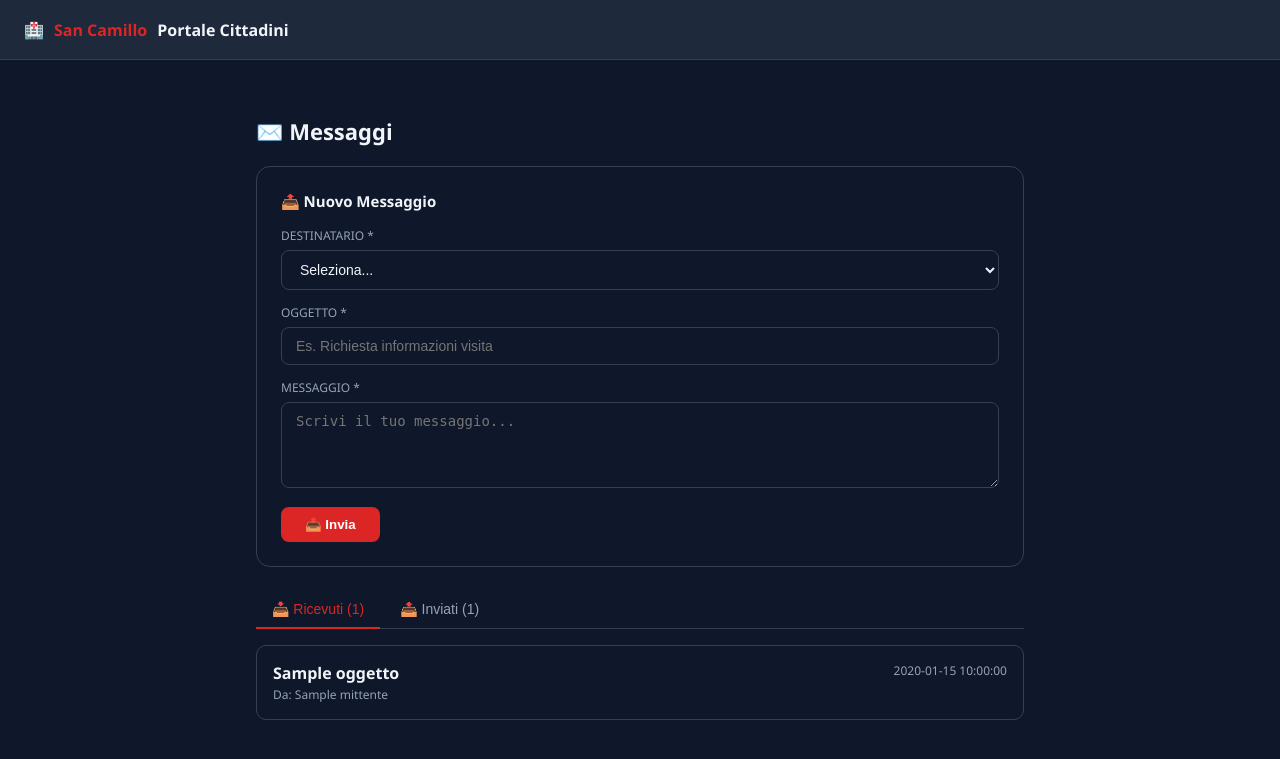
After one commit to millestaff/gestionaleosc, a FastAPI app: template templates/cittadini/messaggi.html in a window 1280 px wide. The commit adds this page. Shown: the top 759 px of the page. Run offline with FastAPI, Linux system fonts and the light colour scheme; the template is opened without the code that fills it: most values are stand-ins (such as "Sample title", 1, 10 or a date in 2020); parts of the project's set-up code (start-up, migrations or seed data) failed here and were passed over.

Commit message:
messaggi cittadini, PEC pazienti completa

```diff
--- a/routers/cittadini.py
+++ b/routers/cittadini.py
@@ -592,3 +592,58 @@ async def corso_prenota(request: Request):
         "timestamp": datetime.now().strftime("%d/%m/%Y %H:%M"),
     })
     return JSONResponse({"status": "ok", "message": f"Iscritto a: {corso['nome']}"})
+
+
+# ─── MESSAGGI ────────────────────────────────────────────────────────────────
+
+@router.get("/messaggi", response_class=HTMLResponse)
+async def messaggi_page(request: Request):
+    from database import get_db as _get_db
+    cittadino = await require_cittadino(request)
+    if isinstance(cittadino, RedirectResponse): return cittadino
+    async for db in _get_db():
+        messaggi_ricevuti = await db["pec"].find({
+            "destinatario": f"cittadino:{cittadino['discord_id']}"
+        }).sort("timestamp", -1).to_list(50)
+        messaggi_inviati = await db["pec"].find({
+            "mittente_id": cittadino["discord_id"],
+            "mittente_tipo": "cittadino"
+        }).sort("timestamp", -1).to_list(50)
+        dipendenti = await db["dipendenti"].find({"approvato": True}).to_list(100)
+        return templates.TemplateResponse("cittadini/messaggi.html", {
+            "request": request,
+            "cittadino": cittadino,
+            "ricevuti": messaggi_ricevuti,
+            "inviati": messaggi_inviati,
+            "dipendenti": dipendenti,
+            "reparti": [
+                {"id": "reparto:pronto_soccorso", "nome": "🚨 Pronto Soccorso"},
+                {"id": "reparto:degenze", "nome": "🛏️ Reparto Degenze"},
+                {"id": "reparto:chirurgia", "nome": "✂️ Chirurgia"},
+                {"id": "reparto:laboratorio", "nome": "🔬 Laboratorio Analisi"},
+                {"id": "reparto:farmacia", "nome": "💊 Farmacia"},
+                {"id": "reparto:amministrazione", "nome": "📁 Amministrazione"},
+            ],
+        })
+
+
+@router.post("/messaggi/invia")
+async def messaggi_invia(request: Request):
+    from database import get_db as _get_db
+    from datetime import datetime
+    cittadino = await require_cittadino(request)
+    if isinstance(cittadino, RedirectResponse): return cittadino
+    async for db in _get_db():
+        form = await request.form()
+        await db["pec"].insert_one({
+            "destinatario": form.get("destinatario"),
+            "oggetto": form.get("oggetto"),
+            "corpo": form.get("corpo"),
+            "priorita": "normale",
+            "mittente": cittadino["username"],
+            "mittente_id": cittadino["discord_id"],
+            "mittente_tipo": "cittadino",
+            "stato": "inviata",
+            "timestamp": datetime.now().strftime("%d/%m/%Y %H:%M"),
+        })
+        return JSONResponse({"status": "ok"})
--- a/templates/cittadini/base.html
+++ b/templates/cittadini/base.html
@@ -260,6 +260,7 @@
     <a href="/cittadini/referti" {% if request.url.path == '/cittadini/referti' %}class="active"{% endif %}>📋 Referti</a>
     <a href="/cittadini/candidatura" {% if request.url.path == '/cittadini/candidatura' %}class="active"{% endif %}>👨‍⚕️ Candidatura</a>
     <a href="/cittadini/corsi" {% if request.url.path == '/cittadini/corsi' %}class="active"{% endif %}>🩺 Corsi</a>
+      <a href="/cittadini/messaggi" {% if request.url.path == '/cittadini/messaggi' %}class="active"{% endif %}>✉️ Messaggi</a>
   </div>
   <div class="nav-user">
     {% if user.avatar %}
--- /dev/null
+++ b/templates/cittadini/messaggi.html
@@ -0,0 +1,132 @@
+{% extends "cittadini/base.html" %}
+{% block title %}Messaggi — Portale Cittadini{% endblock %}
+
+{% block content %}
+<div style="max-width:800px;margin:0 auto;padding:24px 16px;">
+
+  <h2 style="font-size:22px;font-weight:700;margin-bottom:20px;">✉️ Messaggi</h2>
+
+  <!-- NUOVO MESSAGGIO -->
+  <div style="background:var(--card);border:1px solid var(--border);border-radius:14px;padding:24px;margin-bottom:24px;">
+    <div style="font-weight:700;font-size:15px;margin-bottom:16px;">📤 Nuovo Messaggio</div>
+    <div style="display:grid;gap:14px;">
+      <div>
+        <label style="font-size:12px;color:var(--text-muted);margin-bottom:6px;display:block;">DESTINATARIO *</label>
+        <select id="m_dest" style="width:100%;background:var(--input);border:1px solid var(--border);border-radius:8px;padding:10px 14px;color:var(--text);font-size:14px;">
+          <option value="">Seleziona...</option>
+          <optgroup label="👤 Singoli Medici">
+            {% for d in dipendenti %}
+            <option value="paziente:{{ d.discord_id }}">{{ d.username }} — {{ d.ruolo or 'Medico' }}</option>
+            {% endfor %}
+          </optgroup>
+          <optgroup label="🏥 Reparti">
+            {% for r in reparti %}
+            <option value="{{ r.id }}">{{ r.nome }}</option>
+            {% endfor %}
+          </optgroup>
+        </select>
+      </div>
+      <div>
+        <label style="font-size:12px;color:var(--text-muted);margin-bottom:6px;display:block;">OGGETTO *</label>
+        <input id="m_oggetto" style="width:100%;background:var(--input);border:1px solid var(--border);border-radius:8px;padding:10px 14px;color:var(--text);font-size:14px;box-sizing:border-box;" placeholder="Es. Richiesta informazioni visita">
+      </div>
+      <div>
+        <label style="font-size:12px;color:var(--text-muted);margin-bottom:6px;display:block;">MESSAGGIO *</label>
+        <textarea id="m_corpo" rows="4" style="width:100%;background:var(--input);border:1px solid var(--border);border-radius:8px;padding:10px 14px;color:var(--text);font-size:14px;box-sizing:border-box;resize:vertical;" placeholder="Scrivi il tuo messaggio..."></textarea>
+      </div>
+      <div style="display:flex;align-items:center;gap:12px;">
+        <button onclick="invia()" style="background:#dc2626;color:#fff;border:none;border-radius:8px;padding:10px 24px;font-weight:600;cursor:pointer;">📤 Invia</button>
+        <span id="mMsg" style="font-size:13px;"></span>
+      </div>
+    </div>
+  </div>
+
+  <!-- TABS -->
+  <div style="display:flex;gap:4px;border-bottom:1px solid var(--border);margin-bottom:16px;">
+    <button onclick="showTab('ricevuti')" id="tab-ricevuti" class="mtab active">📥 Ricevuti ({{ ricevuti|length }})</button>
+    <button onclick="showTab('inviati')" id="tab-inviati" class="mtab">📤 Inviati ({{ inviati|length }})</button>
+  </div>
+
+  <!-- RICEVUTI -->
+  <div id="content-ricevuti">
+    {% if ricevuti %}
+    {% for m in ricevuti %}
+    <div onclick="toggleMsg('r{{ loop.index }}')" style="background:var(--card);border:1px solid var(--border);border-radius:10px;padding:16px;margin-bottom:10px;cursor:pointer;">
+      <div style="display:flex;justify-content:space-between;flex-wrap:wrap;gap:8px;">
+        <div>
+          <span style="font-weight:700;">{{ m.oggetto }}</span>
+          <div style="font-size:12px;color:var(--text-muted);margin-top:2px;">Da: {{ m.mittente }}</div>
+        </div>
+        <div style="font-size:12px;color:var(--text-muted);">{{ m.timestamp }}</div>
+      </div>
+      <div id="r{{ loop.index }}" style="display:none;margin-top:12px;padding-top:12px;border-top:1px solid var(--border);font-size:14px;white-space:pre-wrap;">{{ m.corpo }}</div>
+    </div>
+    {% endfor %}
+    {% else %}
+    <p style="color:var(--text-muted);text-align:center;padding:32px 0;">Nessun messaggio ricevuto.</p>
+    {% endif %}
+  </div>
+
+  <!-- INVIATI -->
+  <div id="content-inviati" style="display:none;">
+    {% if inviati %}
+    {% for m in inviati %}
+    <div onclick="toggleMsg('i{{ loop.index }}')" style="background:var(--card);border:1px solid var(--border);border-radius:10px;padding:16px;margin-bottom:10px;cursor:pointer;">
+      <div style="display:flex;justify-content:space-between;flex-wrap:wrap;gap:8px;">
+        <div>
+          <span style="font-weight:700;">{{ m.oggetto }}</span>
+          <div style="font-size:12px;color:var(--text-muted);margin-top:2px;">A: {{ m.destinatario }}</div>
+        </div>
+        <div style="font-size:12px;color:var(--text-muted);">{{ m.timestamp }}</div>
+      </div>
+      <div id="i{{ loop.index }}" style="display:none;margin-top:12px;padding-top:12px;border-top:1px solid var(--border);font-size:14px;white-space:pre-wrap;">{{ m.corpo }}</div>
+    </div>
+    {% endfor %}
+    {% else %}
+    <p style="color:var(--text-muted);text-align:center;padding:32px 0;">Nessun messaggio inviato.</p>
+    {% endif %}
+  </div>
+
+</div>
+
+<style>
+.mtab { background:transparent;border:none;border-bottom:2px solid transparent;color:var(--text-muted);padding:10px 16px;cursor:pointer;font-size:14px;font-weight:500;margin-bottom:-1px; }
+.mtab:hover { color:var(--text); }
+.mtab.active { color:#dc2626;border-bottom-color:#dc2626; }
+</style>
+
+<script>
+function showTab(t) {
+  ['ricevuti','inviati'].forEach(x => {
+    document.getElementById('content-' + x).style.display = x === t ? '' : 'none';
+    document.getElementById('tab-' + x).classList.toggle('active', x === t);
+  });
+}
+function toggleMsg(id) {
+  const el = document.getElementById(id);
+  el.style.display = el.style.display === 'none' ? '' : 'none';
+}
+async function invia() {
+  const msg = document.getElementById('mMsg');
+  const dest = document.getElementById('m_dest').value;
+  const ogg = document.getElementById('m_oggetto').value.trim();
+  const corpo = document.getElementById('m_corpo').value.trim();
+  if (!dest || !ogg || !corpo) {
+    msg.textContent = '⚠️ Compila tutti i campi.';
+    msg.style.color = '#f87171';
+    return;
+  }
+  const fd = new FormData();
+  fd.append('destinatario', dest);
+  fd.append('oggetto', ogg);
+  fd.append('corpo', corpo);
+  const r = await fetch('/cittadini/messaggi/invia', {method:'POST', body:fd});
+  const j = await r.json();
+  if (j.status === 'ok') {
+    msg.textContent = '✅ Messaggio inviato!';
+    msg.style.color = '#4ade80';
+    setTimeout(() => location.reload(), 1200);
+  }
+}
+</script>
+{% endblock %}
```
